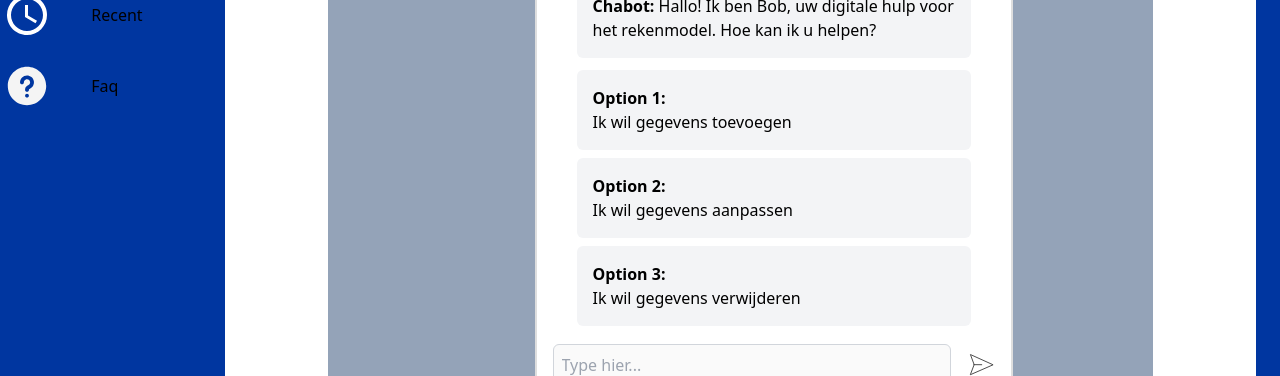
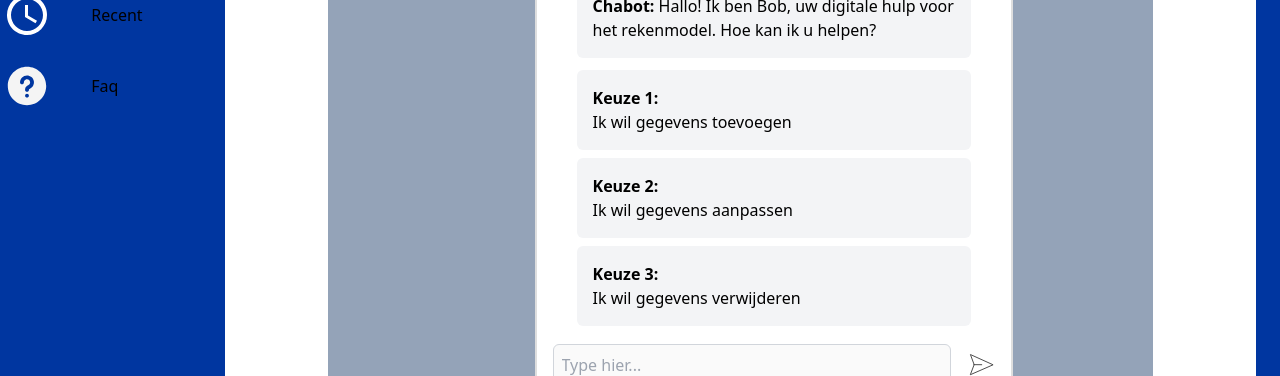
Before and after one commit to JonathonStamper/parnassia, a Next.js app: page /chatbot in a window 1280 px wide. Both pictures are taken after a click on the element 1203 px from the left and 76 px from the top of the page. Shown: the part 261-637 px from the top of the page. Built offline with nearby package versions, Linux system fonts and the light colour scheme.

Commit message:
changed to dutch

```diff
--- a/components/AIV2.js
+++ b/components/AIV2.js
@@ -62,7 +62,7 @@ const AIChatBoxV2 = ({ dataToevoeg, setDataToevoeg, dataAanpassen, setDataAanpas
                     \nAchternaam: ${dataToevoeg?.achternaam}
                     \nPersoneelnummer: ${dataToevoeg?.personeelnr}
                     \nParttime/fulltime: ${dataToevoeg?.werktijd}
-                    \enUrn: ${dataToevoeg?.uren}
+                    \nUren: ${dataToevoeg?.uren}
                     \nDatum uit dienst: ${dataToevoeg?.datumUitDienst}`,
 
             field: 'End',
@@ -99,7 +99,7 @@ const AIChatBoxV2 = ({ dataToevoeg, setDataToevoeg, dataAanpassen, setDataAanpas
                     \nAchternaam: ${dataAanpassen?.achternaam}
                     \nPersoneelnummer: ${dataAanpassen?.personeelnr}
                     \nParttime/fulltime: ${dataAanpassen?.werktijd}
-                    \enUrn: ${dataAanpassen?.uren}
+                    \nUren: ${dataAanpassen?.uren}
                     \nDatum uit dienst: ${dataAanpassen?.datumUitDienst}`,
 
             field: 'End',
@@ -428,7 +428,7 @@ const AIChatBoxV2 = ({ dataToevoeg, setDataToevoeg, dataAanpassen, setDataAanpas
                                 setOption('Toevoegen'),
                                 setConversation((prev) => [...(prev || []), { from: 'You', message: 'Ik wil gegevens Toevoegen' }]), setArayNumber(arrayNumber + 1)
                             }} className={`mb-2 p-4 text-left rounded-md w-full font-bold ${option === 'Toevoegen' ? 'bg-[#abffad]' : 'bg-gray-100'}`}>
-                                {'Option 1'}:
+                                {'Keuze 1'}:
                                 <div className='font-normal'>
                                     Ik wil gegevens toevoegen
                                 </div>
@@ -440,7 +440,7 @@ const AIChatBoxV2 = ({ dataToevoeg, setDataToevoeg, dataAanpassen, setDataAanpas
                                 setOption('Aanpassen'),
                                 setConversation((prev) => [...(prev || []), { from: 'You', message: 'Ik wil gegevens aanpassen' }]), setArayNumber(arrayNumber + 1)
                             }} className={`mb-2 p-4 text-left rounded-md w-full font-bold ${option === 'Aanpassen' ? 'bg-[#abffad]' : 'bg-gray-100'}`}>
-                                {'Option 2'}:
+                                {'Keuze 2'}:
                                 <div className='font-normal'>
                                     Ik wil gegevens aanpassen
                                 </div>
@@ -453,7 +453,7 @@ const AIChatBoxV2 = ({ dataToevoeg, setDataToevoeg, dataAanpassen, setDataAanpas
                                 setConversation((prev) => [...(prev || []), { from: 'You', message: 'Ik wil gegevens aanpassen' }]), setArayNumber(arrayNumber + 1)
                             }}
                             className={`mb-2 p-4 text-left rounded-md w-full font-bold ${option === 'Verwijderen' ? 'bg-[#abffad]' : 'bg-gray-100'}`}>
-                                {'Option 3'}:
+                                {'Keuze 3'}:
                                 <div className='font-normal'>
                                     Ik wil gegevens verwijderen
                                 </div>
```
